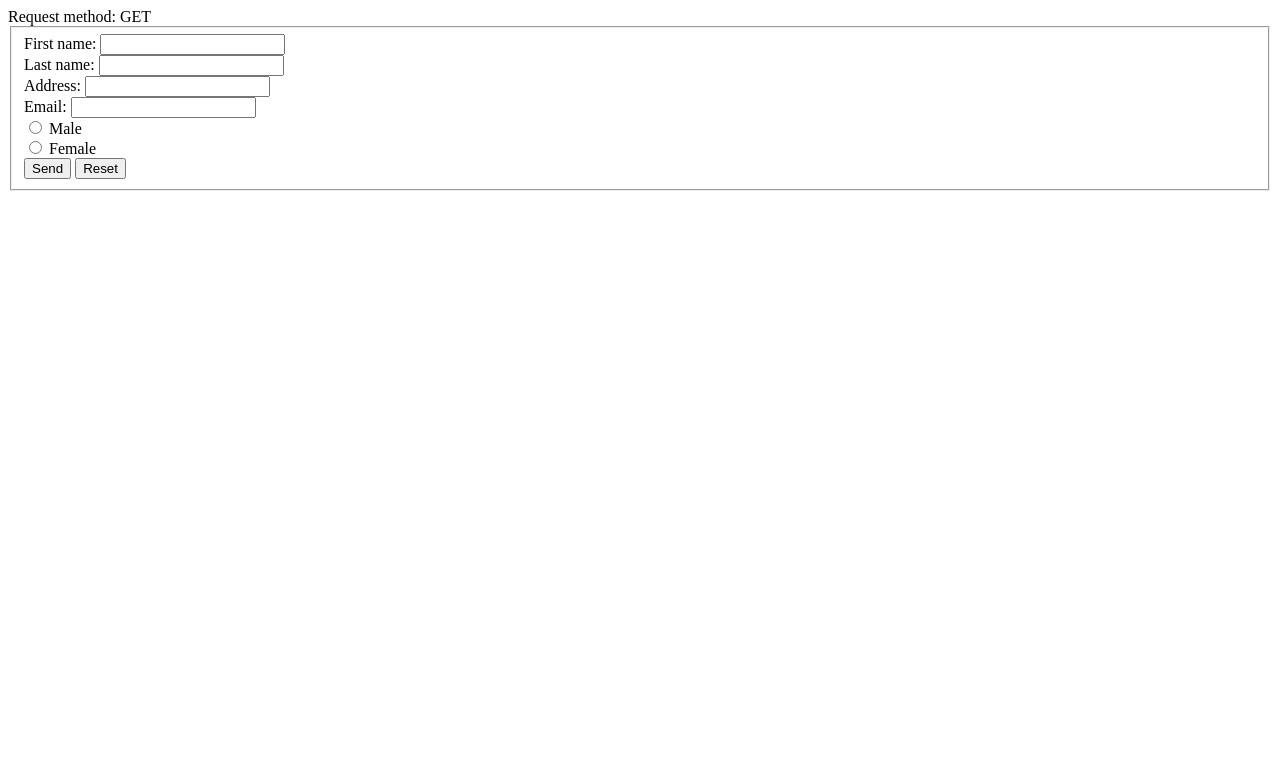
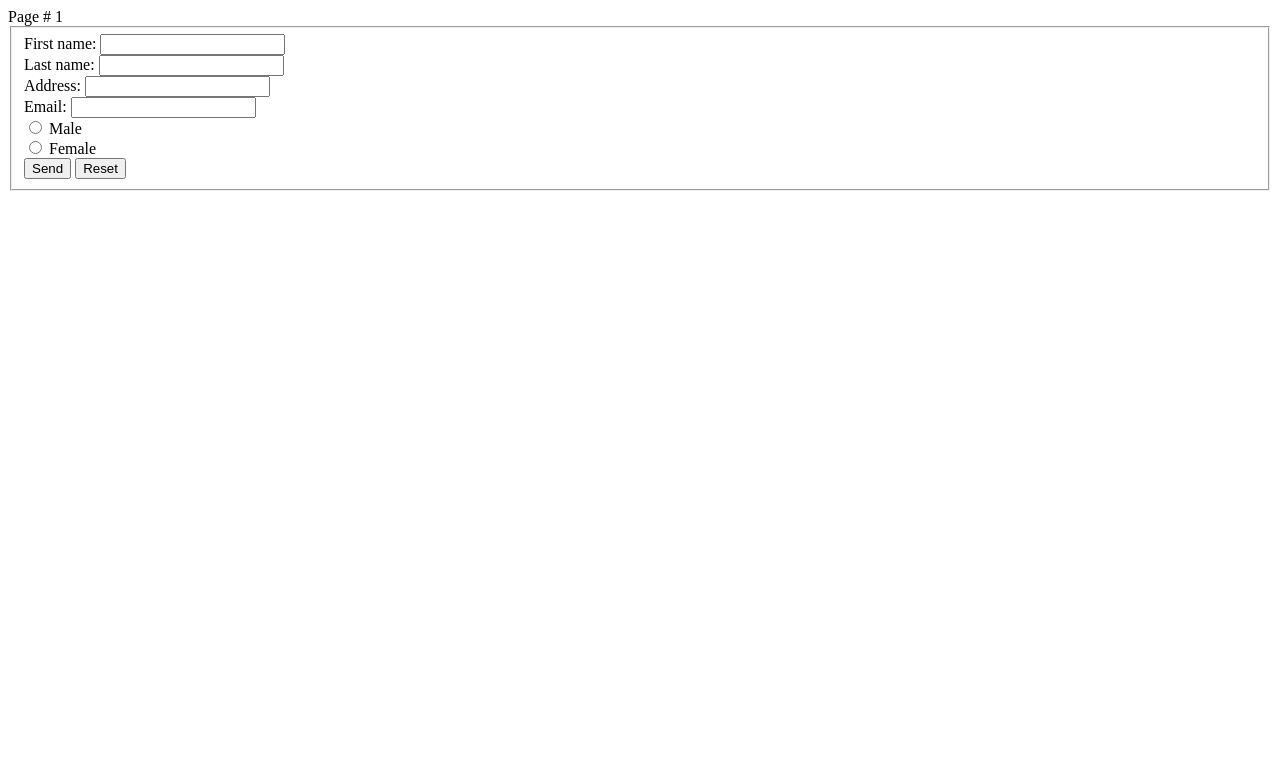
Before and after one commit to awinky1/git-work, a PHP site: page /form.php in a window 1280 px wide. Shown: the top 783 px of the page. Run offline with PHP 8.4, Linux system fonts and the light colour scheme.

Commit message:
form.php

```diff
--- a/form.php
+++ b/form.php
@@ -1,4 +1,14 @@
-<?php echo 'Request method: ' . $_SERVER['REQUEST_METHOD'];
+<?php
+
+session_start();
+
+    if(isset($_SESSION['count'])) {
+       $_SESSION['count'] = $_SESSION['count'] + 1;
+    } else {
+       $_SESSION['count'] = 1;
+      }
+
+  echo 'Page # ' . $_SESSION['count'];
 
 
 $form = '
```
